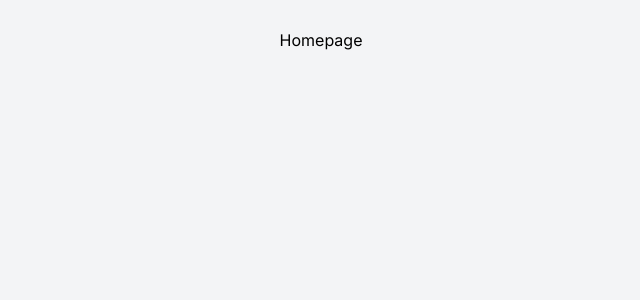
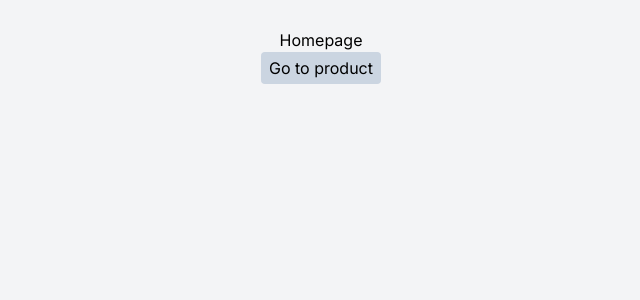
Before and after one commit to softwarepark/e-commerce, a Next.js app: page / in a window 1280 px wide. Shown: the top 300 px of the page, without its empty margins (319-959 px from the left). Built offline with nearby package versions, Linux system fonts and the light colour scheme.

Commit message:
Node version change

```diff
--- a/src/app/page.tsx
+++ b/src/app/page.tsx
@@ -1,9 +1,15 @@
+import Link from "next/link";
 import React from "react";
 
 export default function Home() {
   return (
-    <section className="mx-auto flex justify-center px-5 my-7">
+    <section className="mx-auto flex flex-col items-center px-5 my-7">
       Homepage
+      <Link href="/products">
+        <button className="px-2 py-1 bg-slate-300 rounded">
+          Go to product
+        </button>
+      </Link>
     </section>
   );
 }
```
